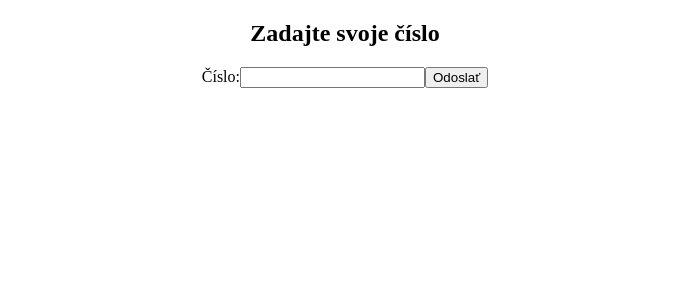
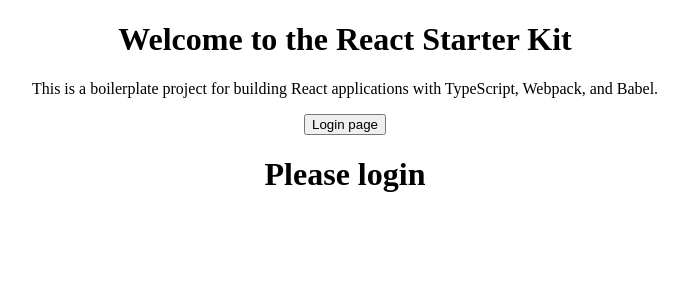
Before and after one commit to Polarfoxxx/react_ts_python, a React (Create React App) app in the folder client/: page /drm/login in a window 1280 px wide. Shown: the top 300 px of the page, without its empty margins (295-983 px from the left). Built offline with nearby package versions, Linux system fonts and the light colour scheme.

Commit message:
create server and login

```diff
--- a/client/src/App.tsx
+++ b/client/src/App.tsx
@@ -1,11 +1,25 @@
 import React from 'react';
 import './App.css';
-import { LoginForm } from './module';
+import { LoginForm, WelcomePage, Home } from './module';
+import { Route, Routes } from 'react-router-dom';
+import { useNavigate } from 'react-router-dom';
+
 
 function App() {
+  const navigate = useNavigate();
+
+  React.useEffect(() => {
+    navigate('/drm/login');
+  }, []);
+
   return (
     <div className="App">
-      <LoginForm/>
+      <Routes>
+        <Route path="/drm/login" Component={WelcomePage} />
+        <Route path="/drm/login?dialog=cardNumber" Component={LoginForm} />
+        <Route path="/drm/home" Component={Home} />
+      </Routes>
+      <LoginForm />
     </div>
   );
 }
--- /dev/null
+++ b/client/src/module/Home/Home.tsx
@@ -0,0 +1,20 @@
+import React from 'react';
+
+function Home(): JSX.Element {
+
+    const [VZNumber, setCardNumber] = React.useState('');
+
+    const handleSubmit = async (event: any) => {
+        event.preventDefault();
+    }
+
+    return (
+        <div>
+            <h1>Home</h1>
+            <h2>Zadajte čisli zakazky</h2>
+
+        </div>
+    );
+}
+
+export default Home;
--- /dev/null
+++ b/client/src/module/Home/index.ts
@@ -0,0 +1 @@
+export { default as Home } from './Home';
--- a/client/src/module/LoginPage/LoginPage.tsx
+++ b/client/src/module/LoginPage/LoginPage.tsx
@@ -1,36 +1,33 @@
-import React, { useState, useEffect } from 'react';
+import React from 'react';
 import { useNavigate, useLocation } from 'react-router-dom';
 
 const LoginForm = () => {
-    const [cardNumber, setCardNumber] = useState('');
-    const [submittedNumber, setSubmittedNumber] = useState<any>(null);
-    const [responseData, setResponseData] = useState(null);
+    const [cardNumber, setCardNumber] = React.useState('');
+    const [showFormular, setShowFormular] = React.useState<boolean>(false);
     const navigate = useNavigate();
     const location = useLocation();
 
-    useEffect(() => {
-        const params = new URLSearchParams(location.search);
-        const cardNumberParam = params.get('cardNumber');
-        if (cardNumberParam) {
-            setSubmittedNumber(cardNumberParam);
-            console.log('Odosielam na backend:', cardNumberParam);
+    React.useEffect(() => {
+        const currentUrl = window.location.href;
+        console.log(currentUrl);
+        const hasDialog = new URLSearchParams(window.location.search).get("dialog") === "cardNumber";
+        setShowFormular(hasDialog);
+    }, []);
 
-            // Odoslanie na backend
-            fetch(`http://localhost:8000/api/overit?cardNumber=${encodeURIComponent(cardNumberParam)}`)
-                .then((response) => response.json())
-                .then((data) => {
-                    setResponseData(data);
-                })
-                .catch((error) => {
-                    console.error('Chyba:', error);
-                });
-        }
-    }, [location.search]);
-
-    const handleSubmit = (event: any) => {
+    const handleSubmit = async (event: any) => {
         event.preventDefault();
         if (cardNumber.trim() !== '') {
-            navigate(`/drm/login?cardNumber=${encodeURIComponent(cardNumber)}`);
+            fetch(`http://localhost:8000/drm/login?dialog=${encodeURIComponent(cardNumber)}`, {
+                method: 'GET'
+            }).then(response => response.json()) // Prečítaj JSON telo odpovede
+                .then(data => {
+                    if(data.findNumber === "true") {
+                        navigate('/drm/home');
+                    }else {
+                        alert('Číslo sa nenašlo.');
+                    }
+                })
+                .catch(error => console.error("Error:", error));
         } else {
             alert('Prosím, zadajte číslo.');
         }
@@ -38,18 +35,11 @@
 
     return (
         <div>
-            {submittedNumber ? (
+            {!showFormular ? (
                 <div>
-                    <h2>Vaše číslo bolo odoslané:</h2>
-                    <p>{submittedNumber}</p>
-                    {responseData ? (
-                        <div>
-                            <h3>Odpoveď z backendu:</h3>
-                            <pre>{JSON.stringify(responseData, null, 2)}</pre>
-                        </div>
-                    ) : (
-                        <p>Načítavam údaje z backendu...</p>
-                    )}
+                    <h1>
+                        Please login
+                    </h1>
                 </div>
             ) : (
                 <div>
--- /dev/null
+++ b/client/src/module/WelcomePage/WelcomePage.tsx
@@ -0,0 +1,23 @@
+import { useNavigate } from "react-router-dom";
+
+
+function WelcomePage(): JSX.Element {
+    const navigate = useNavigate();
+
+    const handleLoginPage = () => {
+        navigate('/drm/login?dialog=cardNumber');
+    };
+
+    return (
+        <div>
+            <h1>Welcome to the React Starter Kit</h1>
+            <p>
+                This is a boilerplate project for building React applications with
+                TypeScript, Webpack, and Babel.
+            </p>
+            <button onClick={handleLoginPage}>Login page</button>
+        </div>
+    );
+}
+
+export default WelcomePage;
--- /dev/null
+++ b/client/src/module/WelcomePage/index.ts
@@ -0,0 +1 @@
+export { default as WelcomePage } from './WelcomePage';
--- a/client/src/module/index.ts
+++ b/client/src/module/index.ts
@@ -1 +1,3 @@
 export * from "./LoginPage";
+export * from "./Home";
+export * from "./WelcomePage";
```
Also changed, not shown: 2 other files (tests, documents, lock files or other folders).
